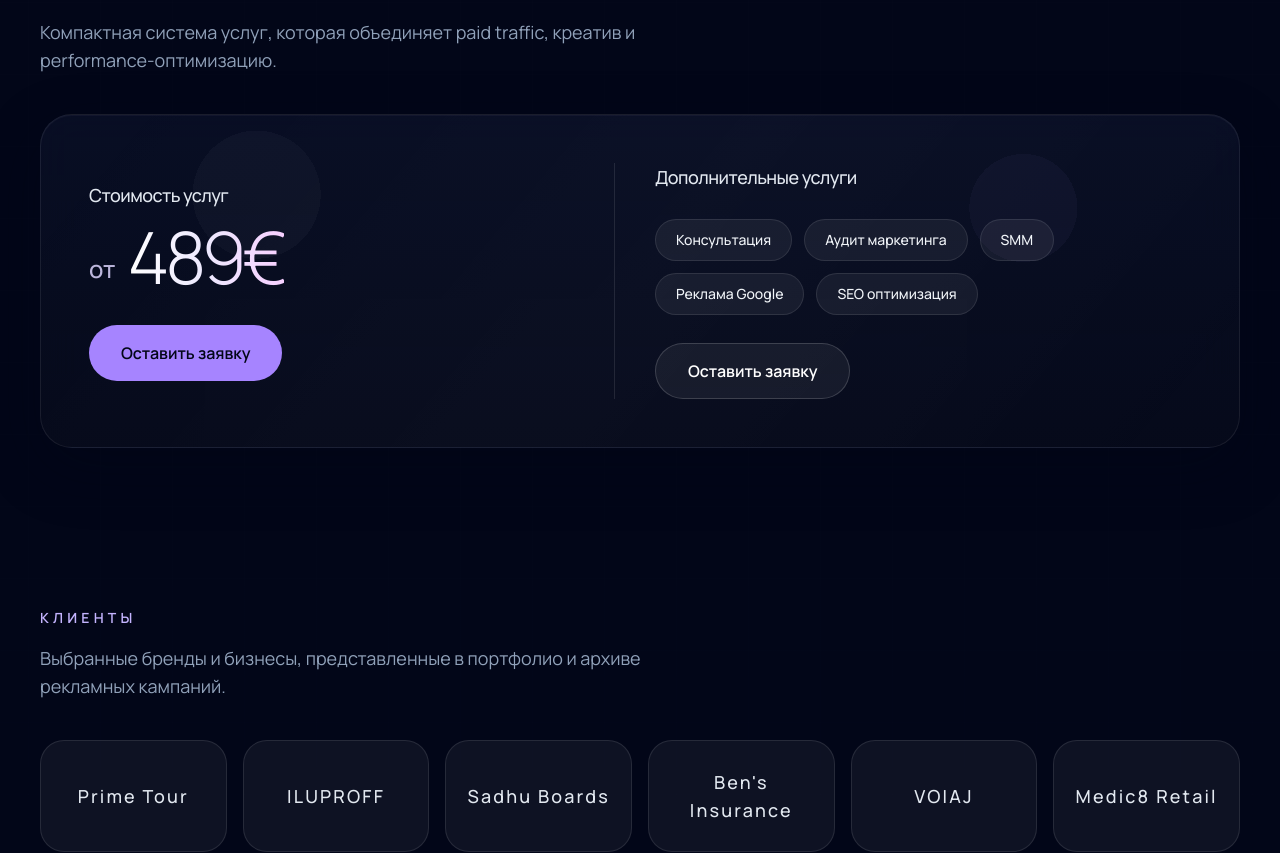
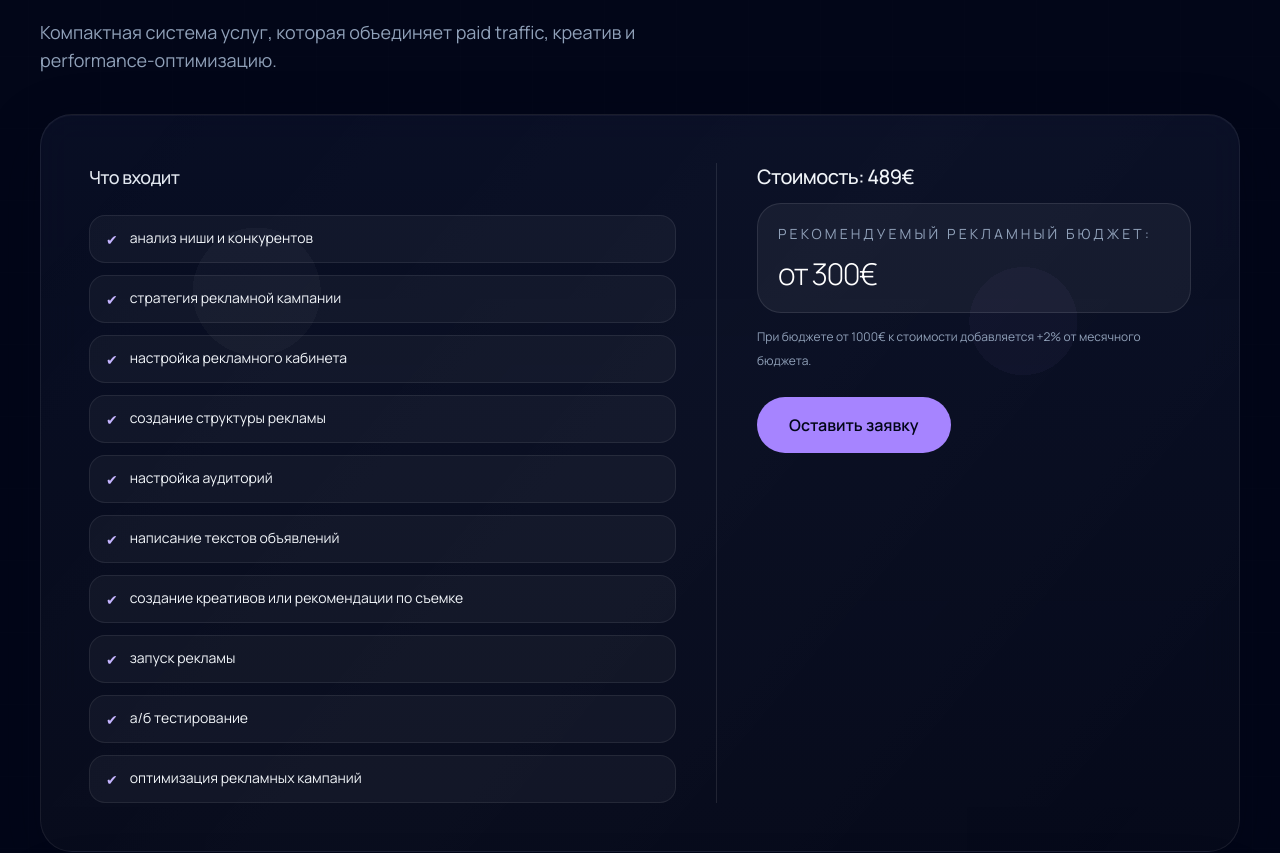
Before and after one commit to ignatevako-ko/site, a Next.js app: page / in a window 1280 px wide. Shown: the part 2827-3680 px from the top of the page. Built offline with nearby package versions, Linux system fonts and the light colour scheme.

Commit message:
Restructure services offer details

```diff
--- a/src/components/landing-page.tsx
+++ b/src/components/landing-page.tsx
@@ -7,6 +7,7 @@ import { SiteHeader } from "@/components/site-header";
 import { siteContent, type CaseStudy, type Language } from "@/data/site-content";
 
 const defaultLanguage: Language = "ru";
+
 const caseBackgrounds = [
   "from-[#14192f] via-[#1c2342] to-[#3b1d52]",
   "from-[#1a172d] via-[#2a2042] to-[#4b2a5d]",
@@ -19,16 +20,36 @@ const caseBackgrounds = [
 const serviceOfferCopy: Record<
   Language,
   {
+    includesLabel: string;
+    includes: string[];
     priceLabel: string;
-    fromLabel: string;
+    budgetLabel: string;
+    budgetValue: string;
+    pricingNote: string;
     additionalLabel: string;
     items: string[];
     cta: string;
   }
 > = {
   en: {
-    priceLabel: "Service pricing",
-    fromLabel: "from",
+    includesLabel: "What's included",
+    includes: [
+      "Niche and competitor analysis",
+      "Campaign strategy",
+      "Ad account setup",
+      "Ad structure creation",
+      "Audience setup",
+      "Ad copywriting",
+      "Creative production or filming guidance",
+      "Campaign launch",
+      "A/B testing",
+      "Campaign optimization",
+    ],
+    priceLabel: "Price: 489€",
+    budgetLabel: "Recommended ad budget:",
+    budgetValue: "from 300€",
+    pricingNote:
+      "For budgets from 1000€, an extra +2% of the monthly ad budget is added to the service fee.",
     additionalLabel: "Additional services",
     items: [
       "Consultation",
@@ -40,8 +61,24 @@ const serviceOfferCopy: Record<
     cta: "Start a conversation",
   },
   et: {
-    priceLabel: "Teenuse hind",
-    fromLabel: "alates",
+    includesLabel: "Mis sisaldub",
+    includes: [
+      "Niši ja konkurentide analüüs",
+      "Reklaamikampaania strateegia",
+      "Reklaamikonto seadistamine",
+      "Reklaamistruktuuri loomine",
+      "Sihtgruppide seadistamine",
+      "Reklaamtekstide kirjutamine",
+      "Loovlahenduste loomine või võtte soovitused",
+      "Reklaami käivitamine",
+      "A/B testimine",
+      "Reklaamikampaaniate optimeerimine",
+    ],
+    priceLabel: "Hind: 489€",
+    budgetLabel: "Soovitatav reklaamieelarve:",
+    budgetValue: "alates 300€",
+    pricingNote:
+      "Kui eelarve algab 1000€-st, lisandub teenuse hinnale +2% kuisest reklaamieelarvest.",
     additionalLabel: "Lisateenused",
     items: [
       "Konsultatsioon",
@@ -53,8 +90,24 @@ const serviceOfferCopy: Record<
     cta: "Alusta vestlust",
   },
   ru: {
-    priceLabel: "Стоимость услуг",
-    fromLabel: "от",
+    includesLabel: "Что входит",
+    includes: [
+      "анализ ниши и конкурентов",
+      "стратегия рекламной кампании",
+      "настройка рекламного кабинета",
+      "создание структуры рекламы",
+      "настройка аудиторий",
+      "написание текстов объявлений",
+      "создание креативов или рекомендации по съемке",
+      "запуск рекламы",
+      "а/б тестирование",
+      "оптимизация рекламных кампаний",
+    ],
+    priceLabel: "Стоимость: 489€",
+    budgetLabel: "Рекомендуемый рекламный бюджет:",
+    budgetValue: "от 300€",
+    pricingNote:
+      "При бюджете от 1000€ к стоимости добавляется +2% от месячного бюджета.",
     additionalLabel: "Дополнительные услуги",
     items: [
       "Консультация",
@@ -284,11 +337,7 @@ export function LandingPage() {
           />
           <div className="mt-10 grid gap-6 lg:grid-cols-2 xl:grid-cols-3">
             {content.cases.map((item, index) => (
-              <CaseCard
-                key={item.title}
-                item={item}
-                index={index}
-              />
+              <CaseCard key={item.title} item={item} index={index} />
             ))}
           </div>
         </section>
@@ -298,23 +347,47 @@ export function LandingPage() {
             title={content.sections.services}
             description={content.sectionLead.services}
           />
-          <div className="glass-shell relative mt-10 overflow-hidden rounded-[2rem] bg-[radial-gradient(circle_at_top_left,rgba(255,224,196,0.08),transparent_16%),radial-gradient(circle_at_bottom_right,rgba(167,139,250,0.14),transparent_22%),linear-gradient(135deg,rgba(12,18,42,0.92),rgba(16,20,42,0.84),rgba(32,22,51,0.88))] p-8 text-white shadow-[0_40px_120px_rgba(7,10,24,0.32)] sm:p-10 lg:p-12">
+          <div className="mt-10 space-y-6">
+            <div className="glass-shell relative overflow-hidden rounded-[2rem] bg-[radial-gradient(circle_at_top_left,rgba(255,224,196,0.08),transparent_16%),radial-gradient(circle_at_bottom_right,rgba(167,139,250,0.14),transparent_22%),linear-gradient(135deg,rgba(12,18,42,0.92),rgba(16,20,42,0.84),rgba(32,22,51,0.88))] p-8 text-white shadow-[0_40px_120px_rgba(7,10,24,0.32)] sm:p-10 lg:p-12">
               <div className="absolute inset-0 opacity-50 [background-image:radial-gradient(circle_at_18%_24%,rgba(255,255,255,0.05)_0,rgba(255,255,255,0.05)_64px,transparent_64px),radial-gradient(circle_at_82%_28%,rgba(167,139,250,0.08)_0,rgba(167,139,250,0.08)_54px,transparent_54px),linear-gradient(130deg,transparent,rgba(255,255,255,0.04),transparent)]" />
 
-            <div className="relative grid gap-10 lg:grid-cols-[0.95fr_auto_1.05fr] lg:items-center">
-              <div className="space-y-8">
+              <div className="relative grid gap-10 lg:grid-cols-[1.15fr_auto_0.85fr] lg:items-start">
+                <div className="space-y-6">
+                  <p className="text-lg font-medium tracking-[-0.03em] text-slate-200">
+                    {serviceOffer.includesLabel}
+                  </p>
+
+                  <div className="grid gap-3">
+                    {serviceOffer.includes.map((item) => (
+                      <div
+                        key={item}
+                        className="flex items-start gap-3 rounded-2xl border border-white/8 bg-white/[0.04] px-4 py-3 text-sm text-slate-100"
+                      >
+                        <span className="mt-0.5 text-violet-300">✔</span>
+                        <span>{item}</span>
+                      </div>
+                    ))}
+                  </div>
+                </div>
+
+                <div className="hidden h-full w-px bg-white/10 lg:block" />
+
+                <div className="space-y-6">
                   <div className="space-y-3">
-                  <p className="text-lg font-medium tracking-[-0.03em] text-slate-200">
+                    <p className="text-xl font-medium tracking-[-0.03em] text-slate-100">
                       {serviceOffer.priceLabel}
                     </p>
-                  <div className="flex items-end gap-3">
-                    <span className="pb-2 text-2xl font-medium text-violet-200/85">
-                      {serviceOffer.fromLabel}
-                    </span>
-                    <span className="bg-gradient-to-r from-white via-violet-100 to-fuchsia-200 bg-clip-text text-6xl font-light leading-none tracking-[-0.06em] text-transparent sm:text-7xl">
-                      489€
-                    </span>
+                    <div className="rounded-[1.5rem] border border-white/10 bg-white/[0.05] p-5">
+                      <p className="text-sm uppercase tracking-[0.22em] text-slate-400">
+                        {serviceOffer.budgetLabel}
+                      </p>
+                      <p className="mt-3 text-3xl font-light tracking-[-0.05em] text-white">
+                        {serviceOffer.budgetValue}
+                      </p>
                     </div>
+                    <p className="max-w-sm text-xs leading-6 text-slate-400">
+                      {serviceOffer.pricingNote}
+                    </p>
                   </div>
 
                   <a
@@ -324,10 +397,11 @@ export function LandingPage() {
                     {serviceOffer.cta}
                   </a>
                 </div>
+              </div>
+            </div>
 
-              <div className="hidden h-full w-px bg-white/10 lg:block" />
-
-              <div className="space-y-7">
+            <div className="glass-shell rounded-[2rem] bg-[linear-gradient(135deg,rgba(12,18,42,0.76),rgba(16,20,42,0.7),rgba(32,22,51,0.74))] p-8 sm:p-10">
+              <div className="space-y-6">
                 <p className="text-lg font-medium tracking-[-0.03em] text-slate-200">
                   {serviceOffer.additionalLabel}
                 </p>
@@ -397,7 +471,6 @@ export function LandingPage() {
             </div>
           </div>
         </section>
-
       </main>
 
       <SiteFooter content={content} language={language} />
```
Lines whose indentation alone changed are shown as unchanged.
